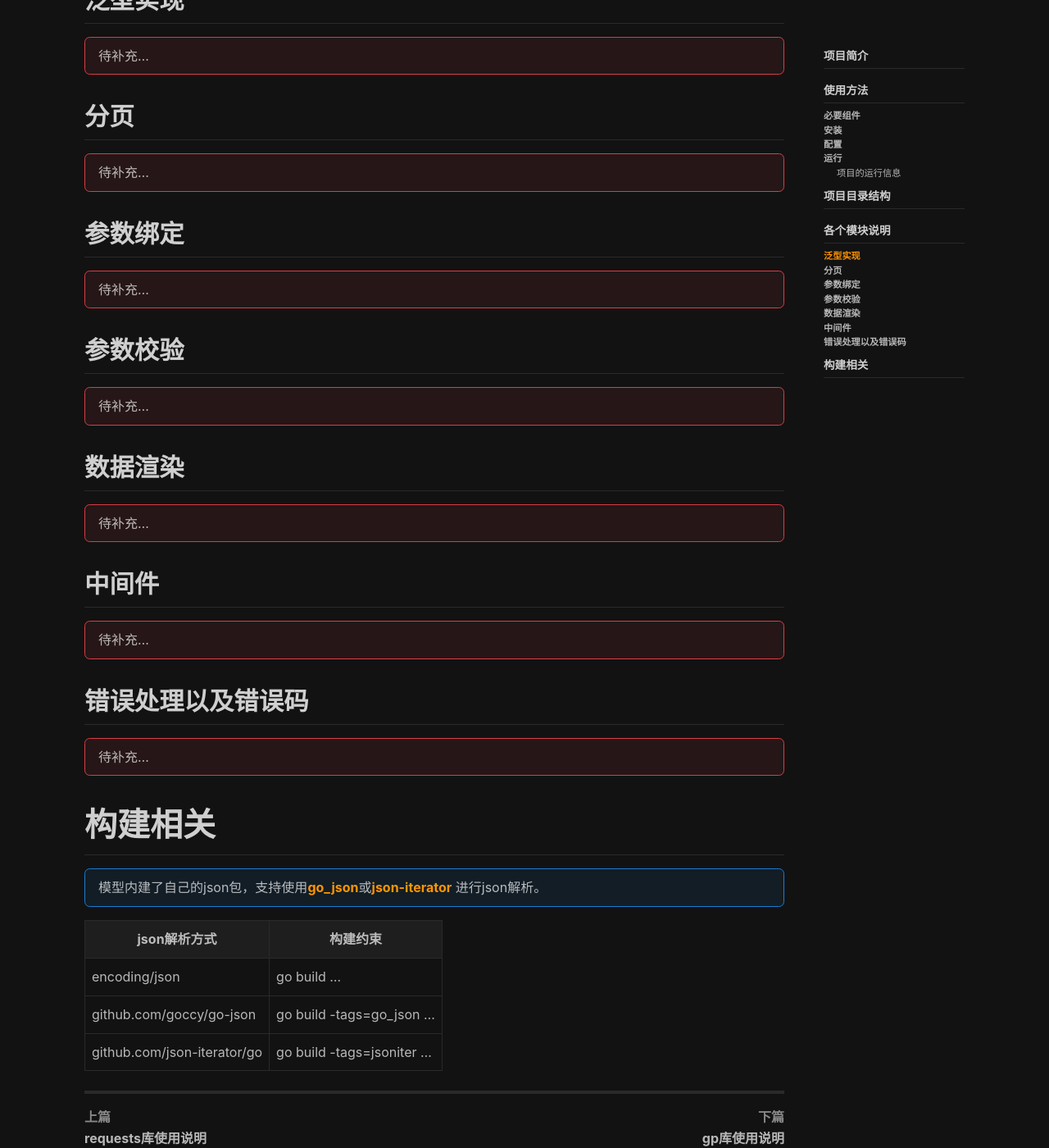
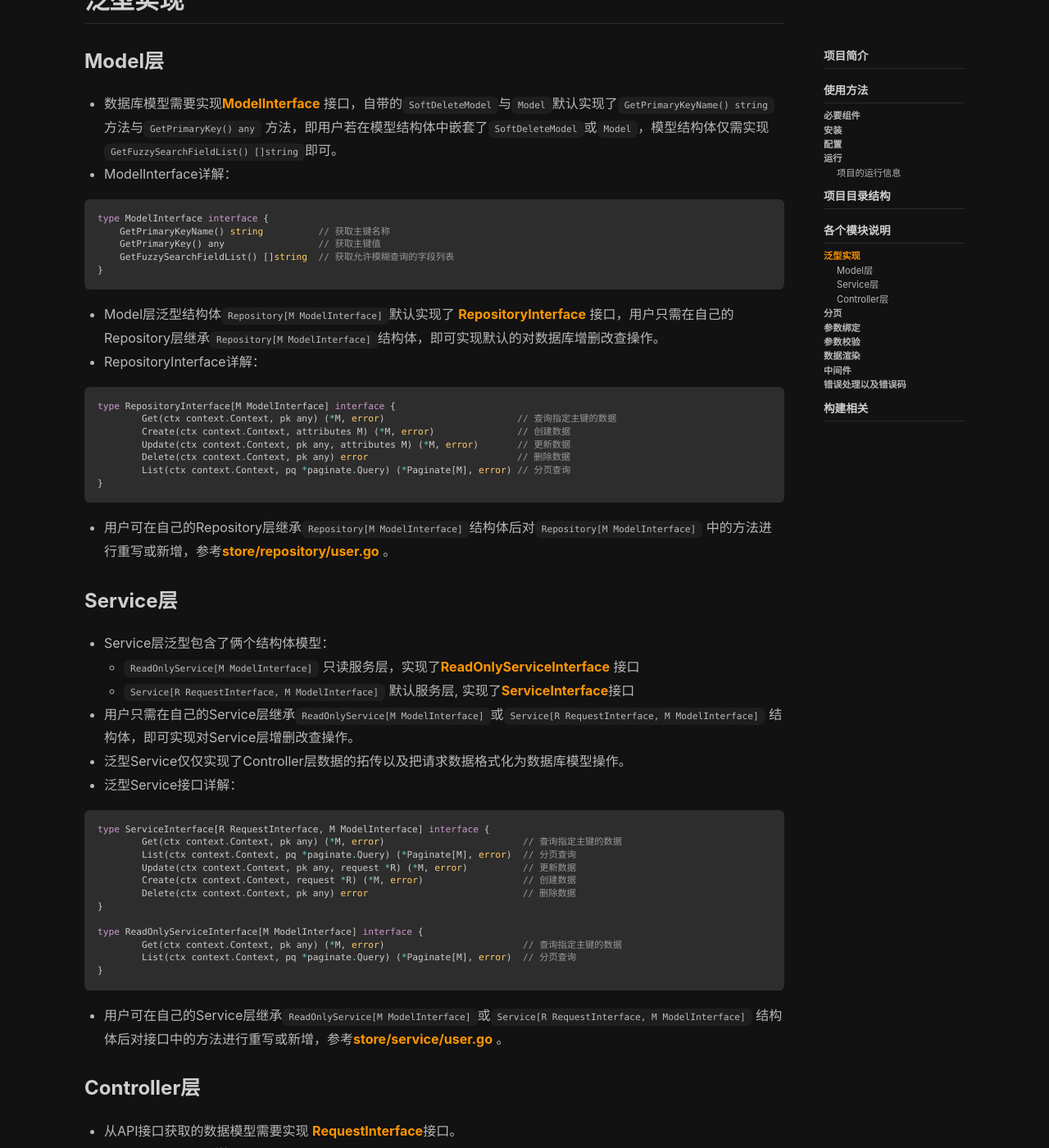
Before and after one commit to tiancheng92/tiancheng92.github.io, a Jekyll site: the page built from _posts/golang_module/2022-06-18-gin_example_with_generic模型使用说明.md, in a window 1280 px wide and 1400 px high, scrolled down 2947 px. Shown: the whole window at 82% size. Built offline with Jekyll 4.4.1, drawn with Linux system fonts in a browser that asks for light colours; nearby versions of some CDN libraries; some of the changed text lies outside the part shown.

Commit message:
feat(blog): update article

````diff
--- a/_posts/golang_module/2022-06-18-gin_example_with_generic模型使用说明.md
+++ b/_posts/golang_module/2022-06-18-gin_example_with_generic模型使用说明.md
@@ -140,8 +140,114 @@ go run -tags=go_json -gcflags=-l=4 -ldflags=-s -w ./cmd/cmd.go
 
 ## 泛型实现
 
-待补充...
-{:.error}
+### Model层
+
+* 数据库模型需要实现[ModelInterface](https://github.com/tiancheng92/gin_example_with_generic/blob/main/generic/model.go)
+  接口，自带的`SoftDeleteModel`与`Model`默认实现了`GetPrimaryKeyName() string`方法与`GetPrimaryKey() any`
+  方法，即用户若在模型结构体中嵌套了`SoftDeleteModel`或`Model`，模型结构体仅需实现`GetFuzzySearchFieldList() []string`即可。
+* ModelInterface详解：
+
+```golang
+type ModelInterface interface {
+    GetPrimaryKeyName() string          // 获取主键名称
+    GetPrimaryKey() any                 // 获取主键值
+    GetFuzzySearchFieldList() []string  // 获取允许模糊查询的字段列表
+}
+```
+
+* Model层泛型结构体`Repository[M ModelInterface]`默认实现了
+  [RepositoryInterface](https://github.com/tiancheng92/gin_example_with_generic/blob/main/generic/repository.go)
+  接口，用户只需在自己的Repository层继承`Repository[M ModelInterface]`结构体，即可实现默认的对数据库增删改查操作。
+* RepositoryInterface详解：
+
+```golang
+type RepositoryInterface[M ModelInterface] interface {
+	Get(ctx context.Context, pk any) (*M, error)                        // 查询指定主键的数据
+	Create(ctx context.Context, attributes M) (*M, error)               // 创建数据
+	Update(ctx context.Context, pk any, attributes M) (*M, error)       // 更新数据
+	Delete(ctx context.Context, pk any) error                           // 删除数据
+	List(ctx context.Context, pq *paginate.Query) (*Paginate[M], error) // 分页查询
+}
+```
+
+* 用户可在自己的Repository层继承`Repository[M ModelInterface]`结构体后对`Repository[M ModelInterface]`
+  中的方法进行重写或新增，参考[store/repository/user.go](https://github.com/tiancheng92/gin_example_with_generic/blob/main/store/repository/user.go)
+  。
+
+### Service层
+
+* Service层泛型包含了俩个结构体模型：
+    * `ReadOnlyService[M ModelInterface]`
+      只读服务层，实现了[ReadOnlyServiceInterface](https://github.com/tiancheng92/gin_example_with_generic/blob/main/generic/service.go)
+      接口
+    * `Service[R RequestInterface, M ModelInterface]` 默认服务层,
+      实现了[ServiceInterface](https://github.com/tiancheng92/gin_example_with_generic/blob/main/generic/service.go)接口
+* 用户只需在自己的Service层继承`ReadOnlyService[M ModelInterface]`或`Service[R RequestInterface, M ModelInterface]`
+  结构体，即可实现对Service层增删改查操作。
+* 泛型Service仅仅实现了Controller层数据的拓传以及把请求数据格式化为数据库模型操作。
+* 泛型Service接口详解：
+
+```golang
+type ServiceInterface[R RequestInterface, M ModelInterface] interface {
+	Get(ctx context.Context, pk any) (*M, error)                         // 查询指定主键的数据
+	List(ctx context.Context, pq *paginate.Query) (*Paginate[M], error)  // 分页查询
+	Update(ctx context.Context, pk any, request *R) (*M, error)          // 更新数据
+	Create(ctx context.Context, request *R) (*M, error)                  // 创建数据
+	Delete(ctx context.Context, pk any) error                            // 删除数据
+}
+
+type ReadOnlyServiceInterface[M ModelInterface] interface {
+	Get(ctx context.Context, pk any) (*M, error)                         // 查询指定主键的数据
+	List(ctx context.Context, pq *paginate.Query) (*Paginate[M], error)  // 分页查询
+}
+```
+
+* 用户可在自己的Service层继承`ReadOnlyService[M ModelInterface]`或`Service[R RequestInterface, M ModelInterface]`
+  结构体后对接口中的方法进行重写或新增，参考[store/service/user.go](https://github.com/tiancheng92/gin_example_with_generic/blob/main/service/user.go)
+  。
+
+### Controller层
+
+* 从API接口获取的数据模型需要实现
+  [RequestInterface](https://github.com/tiancheng92/gin_example_with_generic/blob/main/generic/request.go)接口。
+* RequestInterface详解：
+
+```golang
+type RequestInterface interface {
+	FormatToModel() ModelInterface  // 将请求数据格式化为数据库模型
+}
+```
+
+* Controller层泛型包含了俩个结构体模型：
+    * `ReadOnlyController[M ModelInterface]`
+      只读Controller层，实现了[ReadOnlyControllerInterface](https://github.com/tiancheng92/gin_example_with_generic/blob/main/generic/controller.go)
+      接口
+    * `Controller[R RequestInterface, M ModelInterface]` 默认Controller层,
+      实现了[ControllerInterface](https://github.com/tiancheng92/gin_example_with_generic/blob/main/generic/controller.go)
+      接口
+* 用户只需在自己的Controller层继承`ReadOnlyController[M ModelInterface]`或`Controller[R RequestInterface, M ModelInterface]`
+  结构体，即可实现对Controller层增删改查操作。
+* 泛型Controller仅仅实现了默认的数据绑定以及向Service层传递数据的操作。
+* 泛型Controller接口详解：
+
+```golang
+type ControllerInterface[R RequestInterface, M ModelInterface] interface {
+	Get(ctx *gin.Context)    // 查询指定主键的数据
+	List(ctx *gin.Context)   // 分页查询
+	Update(ctx *gin.Context) // 更新数据
+	Create(ctx *gin.Context) // 创建数据
+	Delete(ctx *gin.Context) // 删除数据
+}
+
+type ReadOnlyControllerInterface[M ModelInterface] interface {
+	Get(ctx *gin.Context)   // 查询指定主键的数据
+	List(ctx *gin.Context)  // 分页查询
+}
+```
+
+* 用户可在自己的Controller层继承`ReadOnlyController[M ModelInterface]`或`Controller[R RequestInterface, M ModelInterface]`
+  结构体后对接口中的方法进行重写或新增，参考[controller/api/v1/user.go](https://github.com/tiancheng92/gin_example_with_generic/blob/main/controller/api/v1/user.go)
+  。
 
 ## 分页
 
````
